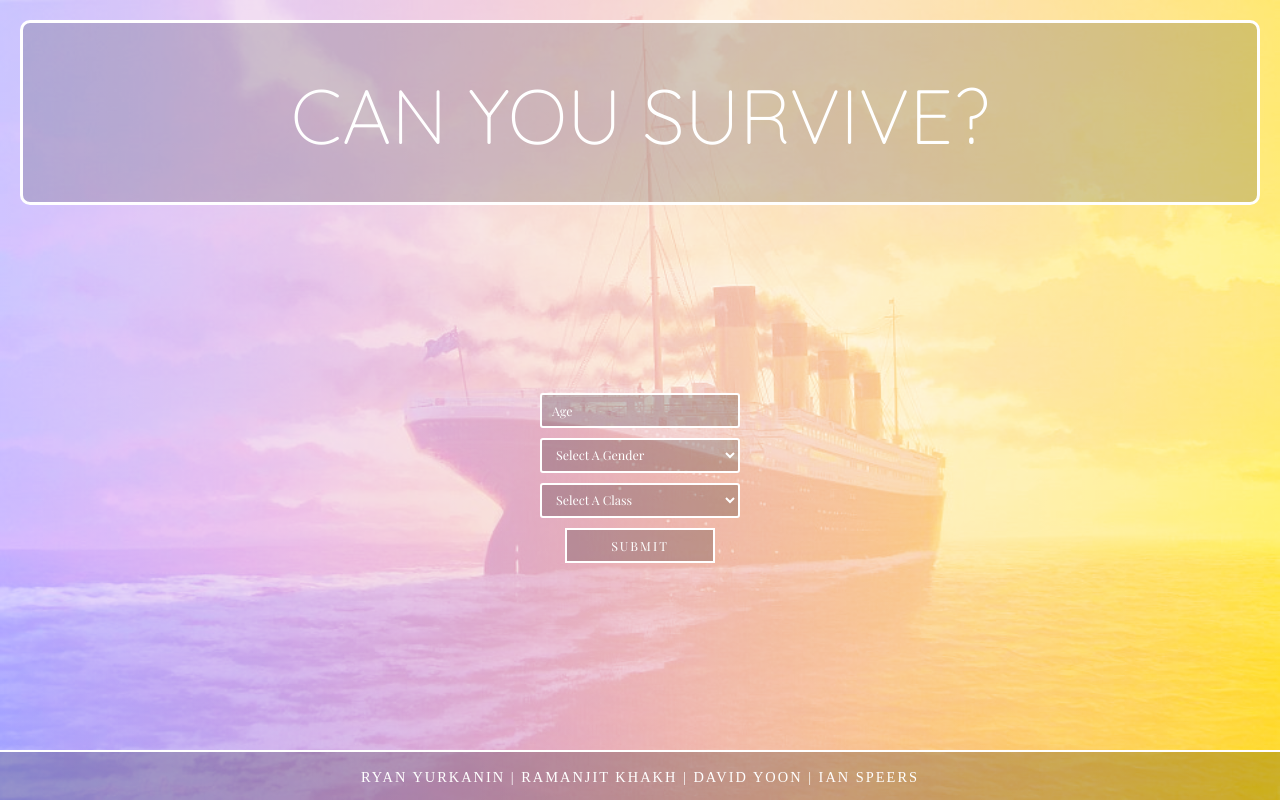
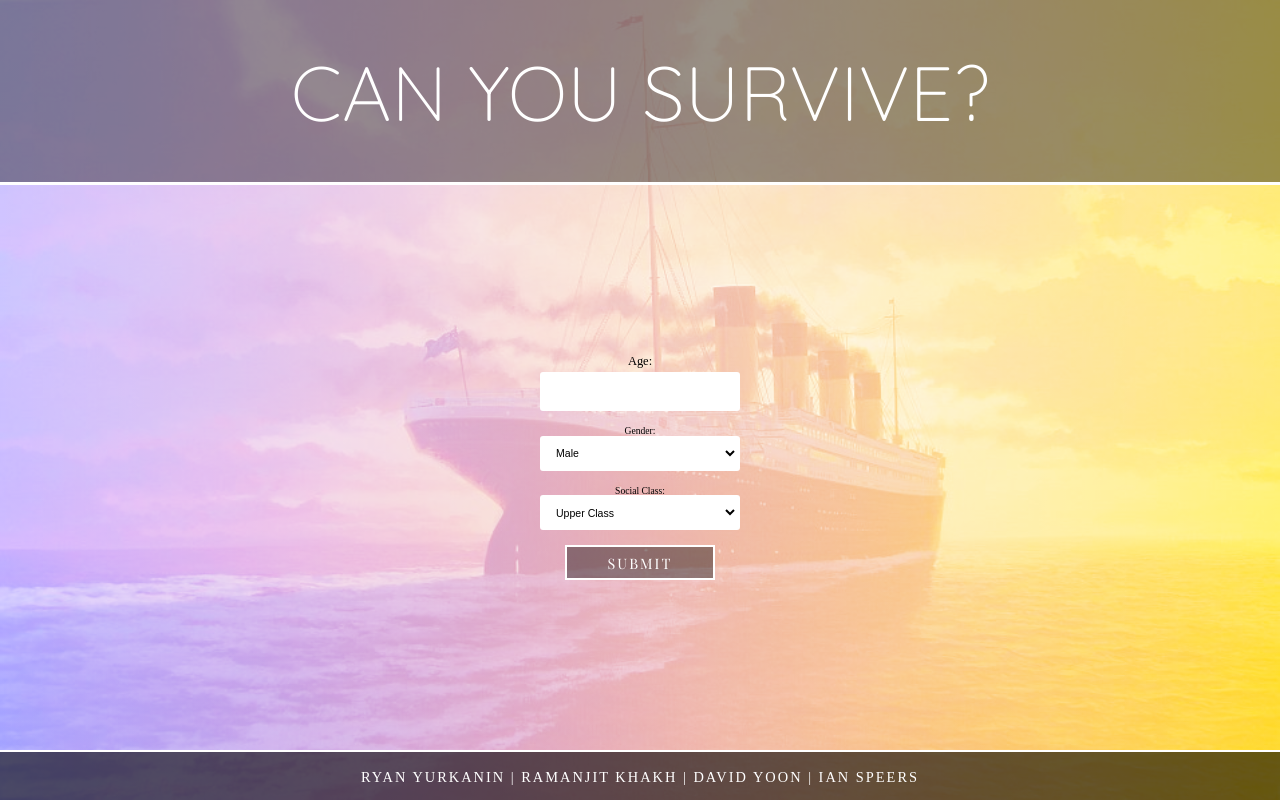
Before and after one commit to YurkaninRyan/datascience, a website: page index.html in a window 1280 px wide. Drawn offline with nearby package versions, Linux system fonts and the light colour scheme; a web font is replaced by a local one.

Commit message:
presentation

```diff
--- a/index.html
+++ b/index.html
@@ -18,15 +18,17 @@
 		<main>
 			<div class="maincontainer--outer">
 				<div class="maincontainer--inner">
+					<div class="input__bg">
 						<form method="evaluate.py" action="post" id="info">
-						<input type="text" name="age" class="input__form" placeholder="Age" min="1" max="200" required onfocus="this.placeholder = ''" onblur="this.placeholder = 'Age'"><br>
+							<p class="input__lister">Age:</p>
+							<input type="text" name="age" class="input__form" min="1" max="200" required onfocus="this.placeholder = ''" onblur="this.placeholder = 'Age'"><br>
+							<p class="lister">Gender:</p>
 							<select name="gender" class="input__form" required>
-							<option value="" disabled selected>Select a gender</option>
 							  	<option value="1">Male</option>
 							  	<option value="0">Female</option>
 							</select><br>
+							<p class="lister">Social Class:</p>
 							<select name="class" class="input__form"  required>
-							<option value="" disabled selected>Select a class</option>
 							  	<option value="0">Upper Class</option>
 							  	<option value="1">Middle Class</option>
 							  	<option value="2">Lower Class</option>
@@ -35,6 +37,7 @@
 						</form>
 					</div>
 				</div>
+			</div>
 		</main>
 		<footer>Ryan Yurkanin | Ramanjit Khakh | David Yoon | Ian Speers</footer>
 	</div>
--- a/public/style.scss
+++ b/public/style.scss
@@ -10,22 +10,22 @@ html {box-sizing: border-box; height: 100%; width: 100%; font-size: 100%;}
 img, video {box-sizing: content-box;}
 
 ::-webkit-input-placeholder {
-   color: white;
+   color: grey;
 }
 
 :-moz-placeholder { /* Firefox 18- */
-   color: white;
+   color: grey;
 }
 
 ::-moz-placeholder {  /* Firefox 19+ */
-   color: white;
+   color: grey;
 }
 
 :-ms-input-placeholder {
-   color: white;
+   color: grey;
 }
 
-
+button:hover {background-color: rgba(0,0,0,0.8); transition: background-color 0.5s;}
 button:focus {outline:0 !important;}
 input:focus {outline:0 !important;}
 select:focus {outline:0 !important;}
@@ -54,7 +54,6 @@ body{
 .logo {
 	height: 185px;
 	line-height: 185px;
-	margin: 20px 20px;
 	position: absolute;
 	top: 0;
 	right: 0;
@@ -66,13 +65,15 @@ body{
 	font-family: 'Quicksand', sans-serif;
 	font-weight: 300;
 	border: 3px solid white;
-	border-radius: 10px;
-	background-color: rgba(50,50,50,0.2);
+	border-top-style: none;
+	border-left-style: none;
+	border-right-style: none;
+	background-color: rgba(0,0,0,0.4);
 }
 
 main {
 	position: absolute;
-	top: 205px;
+	top: 185px;
 	bottom: 50px;
 	left: 0;
 	right: 0;
@@ -92,21 +93,31 @@ main {
 
 .input__form {
 	text-transform: capitalize;
-	font-size: 1.3rem;
+	font-size: 1.1rem;
 	text-align: left !important;
-	background-color: rgba(0,0,0,0.2);
+	background-color: white;
 	border: 2px solid white;
 	width: 200px;
-	height: 35px;
 	padding: 0px 10px;
 	text-align: center;
-	margin-bottom: 10px;
-	font-family: 'Playfair Display', serif;
-	color: white;
+	margin-bottom: 2px;
+	color: black;
 	vertical-align: middle;
-	font-weight: 100;
 	line-height: 35px;
 	border-radius: 3px;
+	margin-bottom: 15px;
+	min-height: 35px;
+	max-height: 40px;
+}
+
+.input__lister {
+	text-align: center;
+	font-size: 1.3rem;
+	margin-bottom: 5px;
+}
+
+input__bg {
+	background-color: white;
 }
 
 option {color: black !important;}
@@ -114,17 +125,18 @@ option {color: black !important;}
 
 .input__button {
 	text-transform: uppercase;
-	font-size: 1.3rem;
+	font-size: 1.5rem;
 	text-align: center;
 	width: 150px;
-	height: 35px;
-	background-color: rgba(0,0,0,0.2);
+	min-height: 35px;
+	background-color: rgba(0,0,0,0.4);
 	border: 2px solid white;
 	color: white;
 	font-weight: 500;
 	cursor: pointer !important;
 	font-family: 'Playfair Display', serif;
 	letter-spacing: 2px;
+	transition: background-color 0.5s;
 }
 
 footer {
@@ -144,5 +156,6 @@ footer {
 	border-left-style: none;
 	border-right-style: none;
 	padding: 2px;
-	background-color: rgba(0,0,0,0.2);
+	background-color: rgba(0,0,0,0.6);
+	transition: background-color 0.5s;
 }
```
Also changed, not shown: public/style.css, 1 other file. Lines whose indentation alone changed are shown as unchanged.
